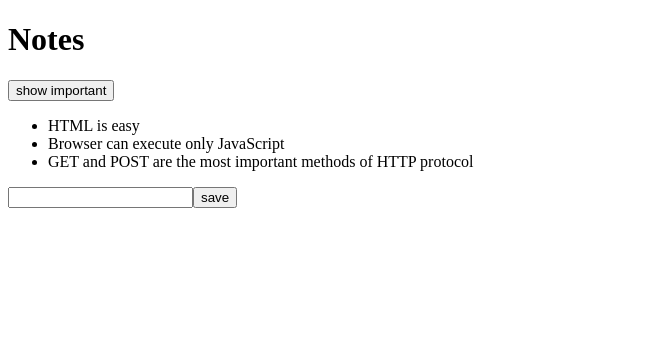
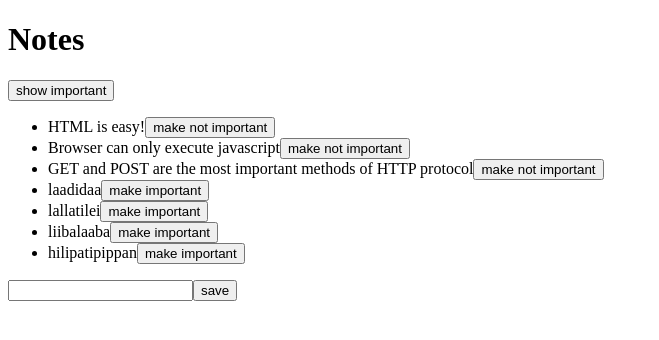
Before and after one commit to vapppu/react-luku2-oppimistehtava-notes, a React (Vite) app: page / in a window 1280 px wide. Shown: the top 340 px of the page, without its empty margins (0-659 px from the left). Built offline with nearby package versions, Linux system fonts and the light colour scheme; data requests are answered from the project's data file.

Commit message:
Create functionality to toggle note importance

```diff
--- a/db.json
+++ b/db.json
@@ -2,18 +2,38 @@
   "notes": [
     {
       "id": 1,
-      "content": "HTML is easy",
+      "content": "HTML is easy!",
       "important": true
     },
     {
       "id": 2,
-      "content": "Browser can execute only JavaScript",
-      "important": false
+      "content": "Browser can only execute javascript",
+      "important": true
     },
     {
       "id": 3,
       "content": "GET and POST are the most important methods of HTTP protocol",
       "important": true
+    },
+    {
+      "content": "laadidaa",
+      "important": false,
+      "id": 4
+    },
+    {
+      "content": "lallatilei",
+      "important": false,
+      "id": 5
+    },
+    {
+      "content": "liibalaaba",
+      "important": false,
+      "id": 6
+    },
+    {
+      "content": "hilipatipippan",
+      "important": false,
+      "id": 7
     }
   ]
 }
--- a/src/App.jsx
+++ b/src/App.jsx
@@ -1,63 +1,77 @@
-import { useState, useEffect } from 'react'
-import axios from 'axios'
-import Note from './components/Note'
+import { useState, useEffect } from "react";
+import axios from "axios";
+import Note from "./components/Note";
 
 const App = () => {
-
-  const[notes, setNotes] = useState([])
-  const [newNote, setNewNote] = useState('')
-  const [showAll, setShowAll] = useState(true)
+  const [notes, setNotes] = useState([]);
+  const [newNote, setNewNote] = useState("");
+  const [showAll, setShowAll] = useState(true);
 
   useEffect(() => {
-    console.log('effect')
-    axios
-      .get('http://localhost:3001/notes')
-      .then(response => {
-        console.log('promise fulfilled')
-        setNotes(response.data)
-      })
-  }, [])
+    console.log("effect");
+    axios.get("http://localhost:3001/notes").then((response) => {
+      console.log("promise fulfilled");
+      setNotes(response.data);
+    });
+  }, []);
 
-  console.log('render', notes.length, 'notes')
+  console.log("render", notes.length, "notes");
 
   const addNote = (event) => {
-    event.preventDefault()
+    event.preventDefault();
     const noteObject = {
       content: newNote,
       important: Math.random() > 0.5,
-      id: notes.length + 1
-    }
-    setNotes(notes.concat(noteObject))
-    setNewNote('')
-  }
+    };
+
+    axios.post("http://localhost:3001/notes", noteObject).then((response) => {
+      setNotes(notes.concat(response.data));
+      setNewNote("");
+    });
+  };
 
   const handleNoteChange = (event) => {
-    console.log(event.target.value)
-    setNewNote(event.target.value)
-  }
+    console.log(event.target.value);
+    setNewNote(event.target.value);
+  };
 
-  const notesToShow = showAll
-  ? notes
-  : notes.filter(note => note.important)
+  const toggleImportanceOf = (id) => {
+    console.log(`importance of ${id} needs to be toggled`);
+    const note = notes.find((note) => note.id === id);
+    const updatedNote = { ...note, important: !note.important };
+    axios
+      .put(`http://localhost:3001/notes/${id}`, updatedNote)
+      .then((response) =>
+        {
+          setNotes(notes.map((note) => (note.id !== id ? note : response.data)));
+        });
+  };
+
+  const notesToShow = showAll ? notes : notes.filter((note) => note.important);
 
   return (
     <div>
       <h1>Notes</h1>
       <div>
         <button onClick={() => setShowAll(!showAll)}>
-          show {showAll ? 'important' : 'all'}
+          show {showAll ? "important" : "all"}
         </button>
       </div>
       <ul>
-        {notesToShow.map(note =>
-        <Note key = {note.id} note = {note}/>)}
+        {notesToShow.map((note) => (
+          <Note
+            key={note.id}
+            note={note}
+            toggleImportance={() => toggleImportanceOf(note.id)}
+          />
+        ))}
       </ul>
       <form onSubmit={addNote}>
-        <input value={newNote} onChange={handleNoteChange}/>
+        <input value={newNote} onChange={handleNoteChange} />
         <button type="submit">save</button>
       </form>
     </div>
-  )
-}
+  );
+};
 
-export default App
+export default App;
--- a/src/components/Note.jsx
+++ b/src/components/Note.jsx
@@ -1,5 +1,11 @@
-const Note = ({ note }) => {
-  return <li>{note.content}</li>;
+const Note = ({ note, toggleImportance }) => {
+  const label = note.important ? "make not important" : "make important";
+  return (
+    <li>
+      {note.content}
+      <button onClick={toggleImportance}>{label}</button>
+    </li>
+  );
 };
 
 export default Note;
```
